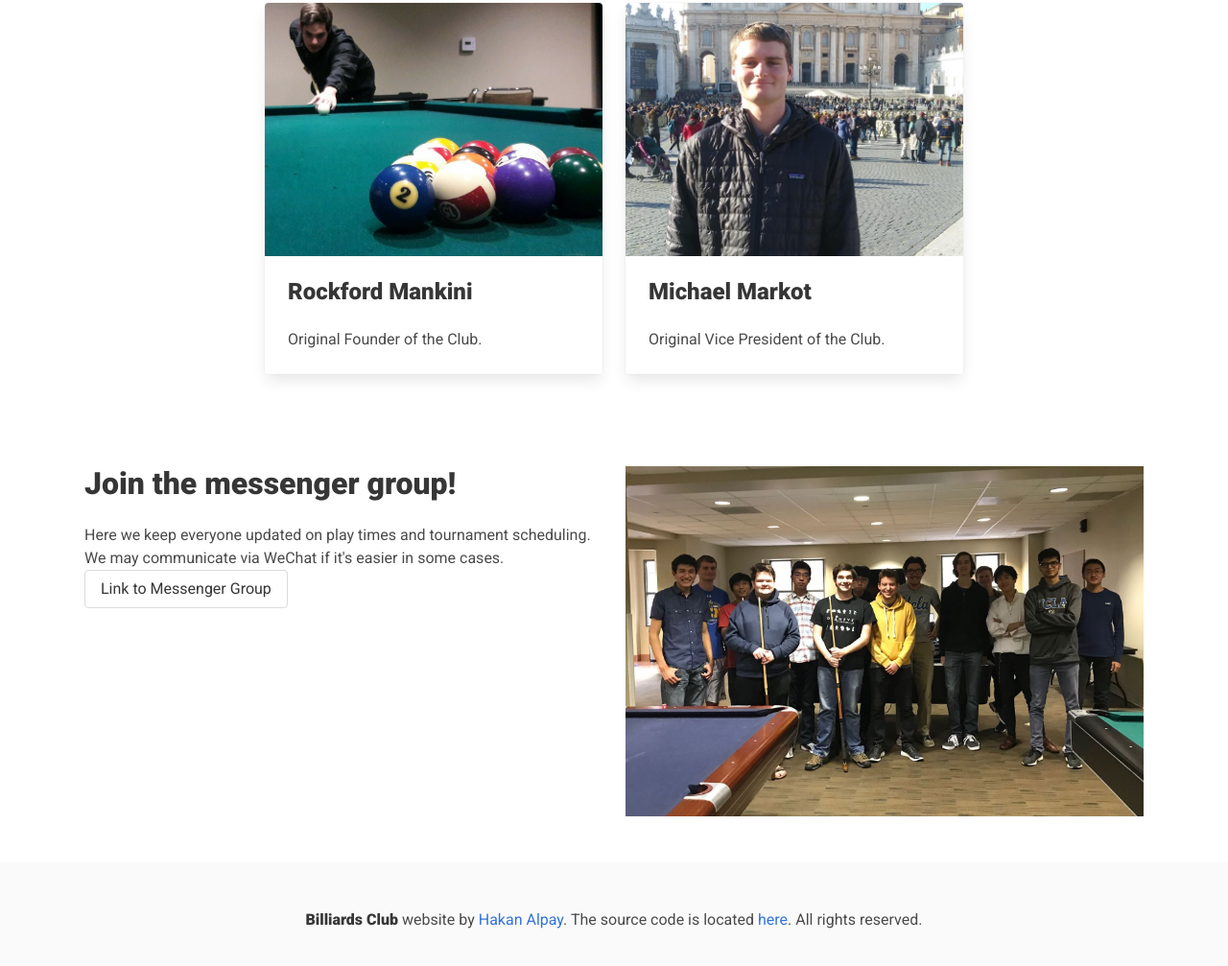
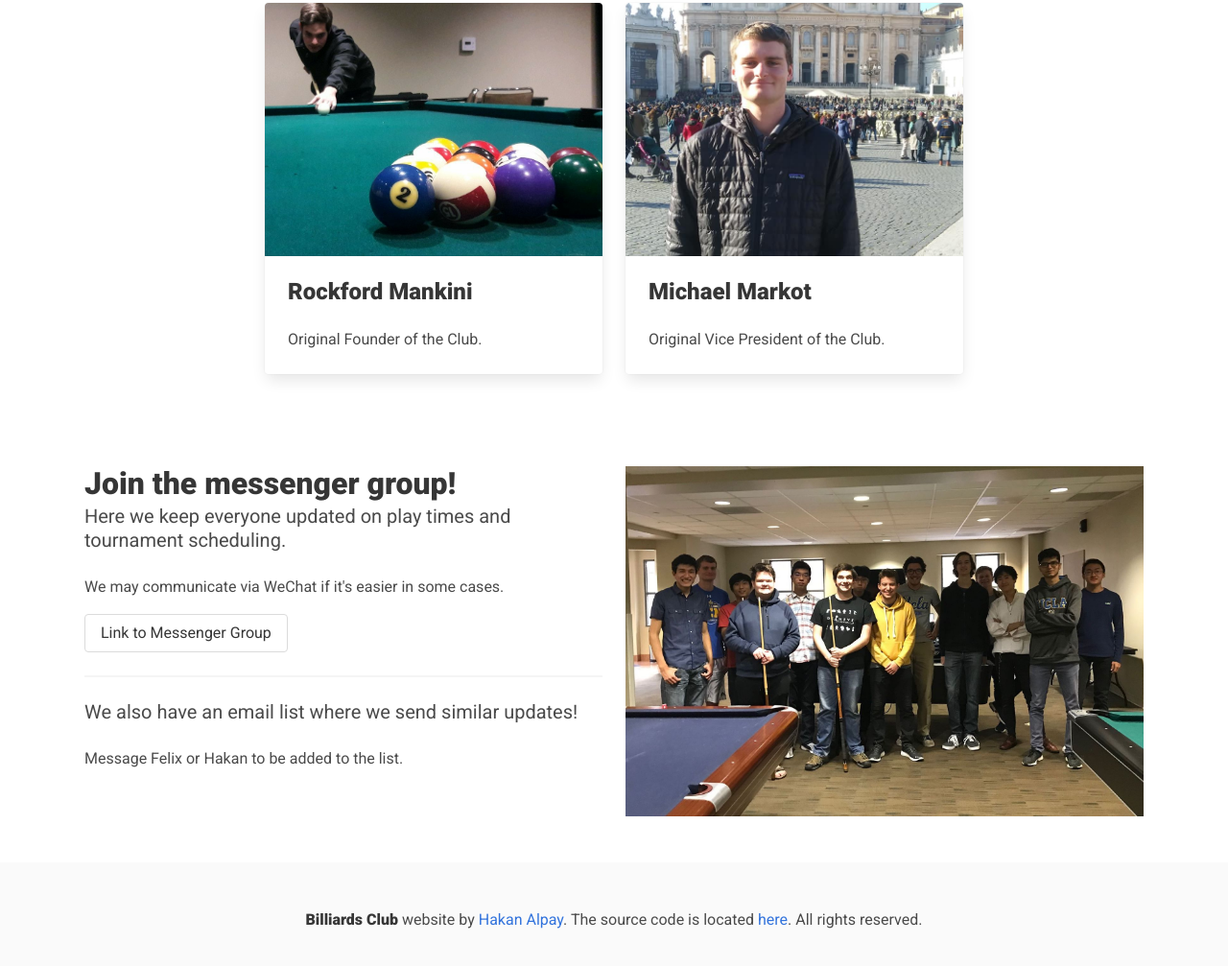
Before and after one commit to Kimeiga/billiards-club, a website: page index.html in a window 1280 px wide. Shown: the part 2172-3179 px from the top of the page at 96% size. Drawn offline with nearby package versions, Linux system fonts and the light colour scheme.

Commit message:
mailing list

```diff
--- a/index.html
+++ b/index.html
@@ -186,10 +186,14 @@
         <div class="columns">
           <div class="column">
             <h1 class="title">Join the messenger group!</h1>
-            <p>Here we keep everyone updated on play times and tournament scheduling. We may communicate via WeChat if
+            <h2 class="subtitle">Here we keep everyone updated on play times and tournament scheduling. </h2>
+            <p>We may communicate via WeChat if
               it's easier in some cases.</p>
             <a href="https://l.messenger.com/l.php?u=https%3A%2F%2Fm.me%2Fjoin%2FAbYOtYWt0OtDZyPI&h=AT3T5Ft5kEFr8nZyD809zmPv716oUeT5xRTD0KRRggFy8MGsWmQVuZNRz54BhEdwRaYbz4mlTQPeTOgPgNxtqEDUT6H9ejJkBA5MEbKNgNkJYdMahoFl4eZ0D_CBmQGe_JaB0orJjg0"
-              class="button">Link to Messenger Group</a>
+              class="button" style="margin-top: 1rem;">Link to Messenger Group</a>
+<hr>
+              <h2 class="subtitle">We also have an email list where we send similar updates!</h2>
+              <p>Message Felix or Hakan to be added to the list.</p>
           </div>
           <div class="column">
             <figure class="image">
```
